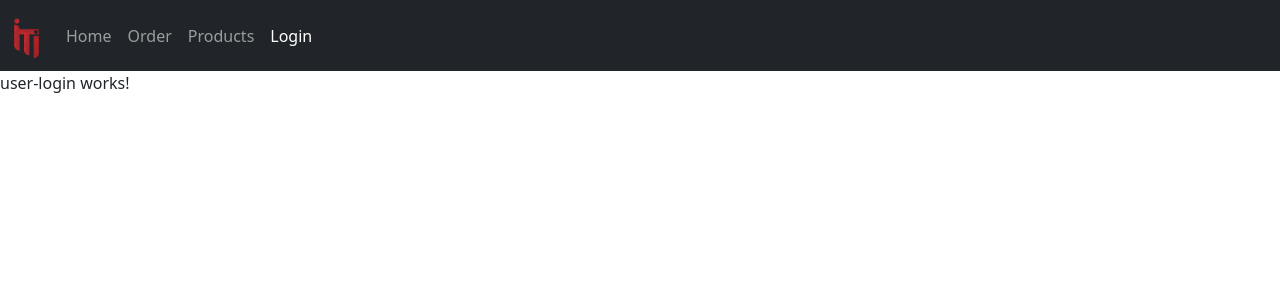
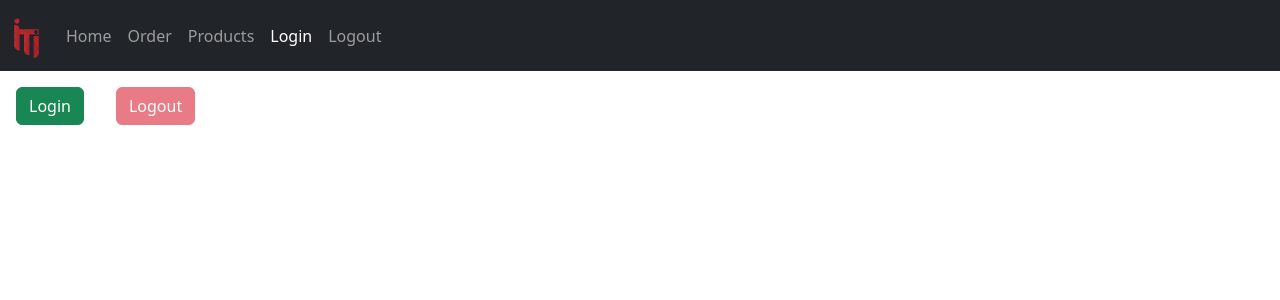
Before and after one commit to 1heykal/iti-ng, an Angular app: page /login in a window 1280 px wide. Shown: the top 300 px of the page. Built offline with nearby package versions, Linux system fonts and the light colour scheme.

Commit message:
added authService

```diff
--- a/src/app/Components/header/header.component.html
+++ b/src/app/Components/header/header.component.html
@@ -12,6 +12,8 @@
           <a class="nav-link" routerLink="order" routerLinkActive="active">Order</a>
           <a class="nav-link" routerLink="products" routerLinkActive="active">Products</a>
           <a class="nav-link" routerLink="login" routerLinkActive="active">Login</a>
+          <a class="nav-link" routerLink="logout" routerLinkActive="active">Logout</a>
+
         </div>
       </div>
     </div>
--- a/src/app/Components/home/home.component.ts
+++ b/src/app/Components/home/home.component.ts
@@ -1,5 +1,5 @@
 import { Component, OnDestroy, OnInit } from '@angular/core';
-import { Subscription, filter, map } from 'rxjs';
+import { Observable, Observer, Subscription, catchError, filter, map, retry } from 'rxjs';
 import { PromotionAdsService } from 'src/app/Services/promotion-ads.service';
 import { StroeData } from 'src/app/ViewModels/stroe-data';
 
@@ -35,6 +35,7 @@ export class HomeComponent implements OnInit, OnDestroy{
     // this.subscribtions.push(adsSubscribtion);
 
     let filtersObservable = this.promotion.getScheduledAds(3).pipe(
+      //retry(3),
       filter(ad => ad.includes("white friday")),
       map(ad => "Ad: " + ad)
     );
--- a/src/app/Components/user-login/user-login.component.html
+++ b/src/app/Components/user-login/user-login.component.html
@@ -1 +1,6 @@
-<p>user-login works!</p>
+<button  [disabled]="isAuthenticated" type="button" class="btn btn-success m-3" (click)="login()">
+    Login
+</button>
+<button [disabled]="!isAuthenticated" type="button" class="btn btn-danger m-3" (click)="logout()">
+    Logout
+</button>
--- a/src/app/Components/user-login/user-login.component.ts
+++ b/src/app/Components/user-login/user-login.component.ts
@@ -1,10 +1,30 @@
-import { Component } from '@angular/core';
+import { Component, OnInit } from '@angular/core';
+import { UserAuthService } from 'src/app/Services/user-auth.service';
 
 @Component({
   selector: 'app-user-login',
   templateUrl: './user-login.component.html',
   styleUrls: ['./user-login.component.scss']
 })
-export class UserLoginComponent {
+export class UserLoginComponent implements OnInit{
+
+  isAuthenticated: boolean = false;
+  constructor(private authService: UserAuthService){
+
+  }
+  ngOnInit(): void {
+    this.isAuthenticated = this.authService.isUserLogged;
+  }
+
+  login(){
+    this.authService.login('username', 'password');
+    this.isAuthenticated = true;
+  }
+
+  logout(){
+    this.authService.logout();
+    this.isAuthenticated = false;
+  }
+
 
 }
--- /dev/null
+++ b/src/app/Services/user-auth.service.ts
@@ -0,0 +1,27 @@
+import { Injectable } from '@angular/core';
+
+@Injectable({
+  providedIn: 'root'
+})
+export class UserAuthService {
+
+  constructor() { }
+
+  login(username: string, password:string){
+    // Call login api, and get access token
+    let token = '123456789';
+    localStorage.setItem('token', token)
+  }
+
+  logout(){
+    localStorage.removeItem('token');
+  }
+
+  get isUserLogged(){
+    return localStorage.getItem('token') != null;
+  }
+
+  register(){
+
+  }
+}
--- a/src/app/app-routing.module.ts
+++ b/src/app/app-routing.module.ts
@@ -19,6 +19,7 @@ const routes: Routes = [
     ]
   },
   { path: 'login', component: UserLoginComponent },
+  { path: 'logout', component: UserLoginComponent},
   { path: '**', component: NotFoundComponent }
 ];
 
```
Also changed, not shown: 1 other file (tests, documents, lock files or other folders).
